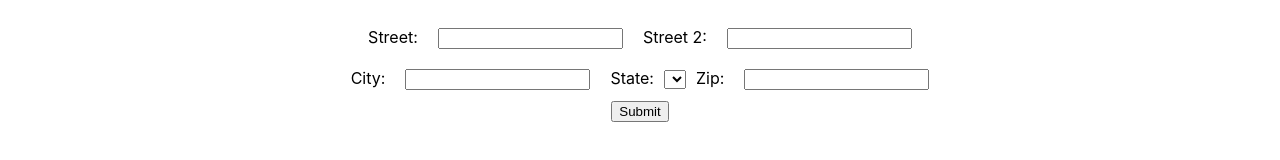
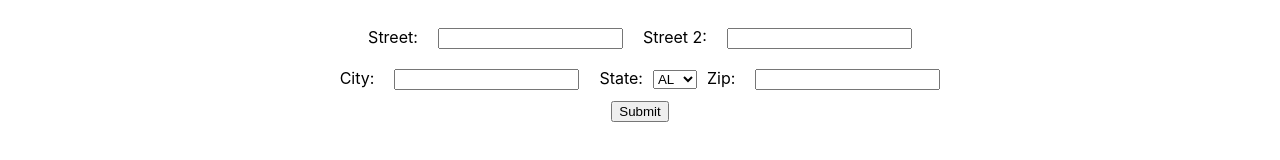
Before and after one commit to russstorms/DW-Practical, a React (Create React App) app in the folder client/: page / in a window 1280 px wide. Shown: the part 193-353 px from the top of the page. Built offline with nearby package versions, Linux system fonts and the light colour scheme.

Commit message:
map states to options

```diff
--- a/client/src/App.js
+++ b/client/src/App.js
@@ -1,15 +1,19 @@
 import React, { useState, useEffect } from 'react';
+
+import states from './us_states';
 
 // Styles
 import './App.css';
 
 const App = () => {
+  // Form fields tied to state
   const [streetField, setStreetField] = useState('')
   const [streetFieldTwo, setStreetFieldTwo] = useState('')
   const [cityField, setCityField] = useState('')
   const [stateField, setStateField] = useState('')
   const [zipField, setZipField] = useState('')
-  const [elections, setElections] = useState('')
+
+  const [elections, setElections] = useState([])
 
   // Get API
   // useEffect(() => {
@@ -23,6 +27,14 @@ const App = () => {
 
   //   })();
   // }, [])
+
+  const stateMapper = () => {
+    let options = []
+    states.map((state, idx) => {
+      options.push(<option key={idx}>{state}</option>)
+    })
+    return options
+  }
 
   const handleSubmit = async (e) => {
     e.preventDefault();
@@ -79,10 +91,11 @@ const App = () => {
           <select
             name="state"
             id="state-field"
-            type="text"
             value={stateField}
             onChange={e => setStateField(e.target.value)}
-          />
+          >
+            {stateMapper()}
+          </select>
 
           <label htmlFor="zip-field">Zip:</label>
           <input
--- /dev/null
+++ b/client/src/us_states.js
@@ -0,0 +1,12 @@
+const state_abbreviations = [
+  "AL", "AK", "AS", "AZ", "AR", "AE", "AA", "AP",
+  "CA", "CO", "CT", "DE", "DC", "FM", "FL", "GA",
+  "GU", "HI", "ID", "IL", "IN", "IA", "KS", "KY",
+  "LA", "ME", "MH", "MD", "MA", "MI", "MN", "MS",
+  "MO", "MT", "NE", "NV", "NH", "NJ", "NM", "NY",
+  "NC", "ND", "OH", "OK", "OR", "PW", "PA", "PR",
+  "RI", "SC", "SD", "TN", "TX", "UT", "VT", "VI",
+  "VA", "WA", "WV", "WI", "WY"
+];
+
+module.exports = state_abbreviations;
```
